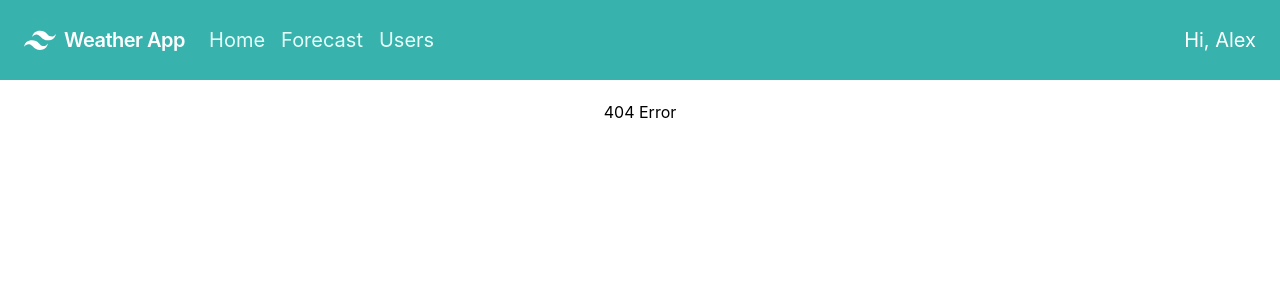
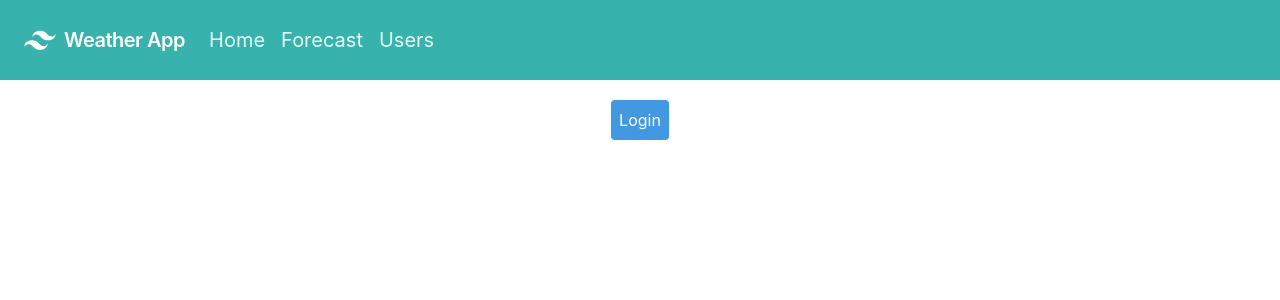
Before and after one commit to AlekseiMerezhko/Weather-app, a React (Create React App) app: page /login in a window 1280 px wide. Before the commit this address had no page. Shown: the top 300 px of the page. Built offline with nearby package versions, Linux system fonts and the light colour scheme.

Commit message:
Add login and logout to app

```diff
--- a/src/App.js
+++ b/src/App.js
@@ -1,32 +1,44 @@
 import React from "react";
 import { Switch, Route } from "react-router-dom";
+import { connect } from "react-redux";
 
 import Header from "./components/Header";
 import Forecast from "./pages/Forecast";
 import Home from "./pages/Home";
 import Users from "./pages/Users";
+import Login from "./pages/Login";
 import NoMatch from "./pages/NoMatch";
 
+import { PrivateRoute } from "./hoc/PrivateRoute";
 import "./App.css";
 
-function App() {
+function App(props) {
   return (
     <div className="App">
-      <Header />
+      <Header logined={props.logined} />
       <main id="main" className="m-5">
         <Switch>
-          <Route exact path="/">
-            <Home />
-          </Route>
-          <Route path="/forecast">
-            <Forecast />
-          </Route>
-          <Route path="/users">
-            <Users />
-          </Route>
-          <Route path="*">
-            <NoMatch />
-          </Route>
+          <Route exact path="/login" component={Login} />
+
+          <PrivateRoute
+            logined={props.logined}
+            exact
+            path="/"
+            component={Home}
+          />
+          <PrivateRoute
+            logined={props.logined}
+            exact
+            path="/forecast"
+            component={Forecast}
+          />
+          <PrivateRoute
+            logined={props.logined}
+            exact
+            path="/users"
+            component={Users}
+          />
+          <Route path="*" component={NoMatch} />
         </Switch>
       </main>
     </div>
@@ -38,5 +50,5 @@ function App() {
 //     user: store.user
 //   };
 // };
-// export default connect(mapStateToProps)(App);
-export default App;
+export default connect(({ login }) => login)(App);
+// export default App;
--- /dev/null
+++ b/src/actions/loginActions.js
@@ -0,0 +1,9 @@
+export const LOGIN = "LOGIN";
+export const LOGOUT = "LOGOUT";
+
+export const login = () => ({
+  type: LOGIN
+});
+export const logout = () => ({
+  type: LOGOUT
+});
--- a/src/components/Header/index.js
+++ b/src/components/Header/index.js
@@ -3,7 +3,7 @@ import { Link } from "react-router-dom";
 import { connect } from "react-redux";
 import { makeStyles } from "@material-ui/core/styles";
 import LinearProgress from "@material-ui/core/LinearProgress";
-
+import { useHistory } from "react-router-dom";
 const useStyles = makeStyles(theme => ({
   root: {
     width: "100%"
@@ -12,6 +12,7 @@ const useStyles = makeStyles(theme => ({
 
 const Header = props => {
   const classes = useStyles();
+  const history = useHistory();
   const { currentUser } = props.user;
   return (
     <div className={classes.root}>
@@ -53,9 +54,17 @@ const Header = props => {
             </Link>
           </div>
           <div className="text-xl text-white text-center">
-            <p>
-              Hi, <span>{currentUser.name || ""}</span>
-            </p>
+            {props.logined ? (
+              <p>
+                Hi,{" "}
+                <span
+                  className="cursor-pointer"
+                  onClick={() => history.push("/login")}
+                >
+                  {currentUser.name || ""}
+                </span>
+              </p>
+            ) : null}
           </div>
         </div>
       </nav>
--- /dev/null
+++ b/src/hoc/PrivateRoute.js
@@ -0,0 +1,17 @@
+import React from "react";
+import { Redirect, Route } from "react-router-dom";
+
+export const PrivateRoute = ({ component: Component, ...rest }) => {
+  return (
+    <Route
+      {...rest}
+      render={props =>
+        rest.logined ? (
+          <Component {...props} />
+        ) : (
+          <Redirect to={{ pathname: "/login" }} />
+        )
+      }
+    />
+  );
+};
--- /dev/null
+++ b/src/pages/Login/Login.container.js
@@ -0,0 +1,5 @@
+import { connect } from "react-redux";
+import { login, logout } from "../../actions/loginActions";
+import Login from "./Login";
+
+export default connect(({ login }) => login, { login, logout })(Login);
--- /dev/null
+++ b/src/pages/Login/Login.js
@@ -0,0 +1,32 @@
+import React from "react";
+import { useHistory } from "react-router-dom";
+const Login = props => {
+  const history = useHistory();
+  return (
+    <div className="flex justify-center">
+      {props.logined ? (
+        <div>
+          <button
+            className="btn bg-red-500 text-white p-2 rounded"
+            onClick={() => props.logout()}
+          >
+            Logout
+          </button>
+        </div>
+      ) : (
+        <div>
+          <button
+            className="btn bg-blue-500 text-white p-2 rounded"
+            onClick={() => {
+              props.login();
+              history.push("/");
+            }}
+          >
+            Login
+          </button>
+        </div>
+      )}
+    </div>
+  );
+};
+export default Login;
--- /dev/null
+++ b/src/pages/Login/index.js
@@ -0,0 +1 @@
+export { default } from "./Login.container";
--- a/src/reducers/index.js
+++ b/src/reducers/index.js
@@ -1,8 +1,10 @@
 import { combineReducers } from "redux";
 import { userReducer } from "./user";
 import { citiesReducer } from "./cities";
+import { loginReducer } from "./login";
 
 export default combineReducers({
   user: userReducer,
-  cities: citiesReducer
+  cities: citiesReducer,
+  login: loginReducer
 });
--- /dev/null
+++ b/src/reducers/login.js
@@ -0,0 +1,16 @@
+import { LOGIN, LOGOUT } from "../actions/loginActions";
+const initialState = {
+  logined: false
+};
+
+export function loginReducer(state = initialState, action) {
+  switch (action.type) {
+    case LOGIN:
+      return { ...state, logined: true };
+    case LOGOUT:
+      return { ...state, logined: false };
+
+    default:
+      return state;
+  }
+}
--- a/src/store/configureStore.js
+++ b/src/store/configureStore.js
@@ -11,7 +11,7 @@ import rootSaga from "../sagas";
 const persistConfig = {
   key: "root",
   storage: storage,
-  whitelist: ["user", "cities"] // which reducer want to store
+  whitelist: ["user", "cities", "login"] // which reducer want to store
 };
 
 const pReducer = persistReducer(persistConfig, rootReducer);
```
